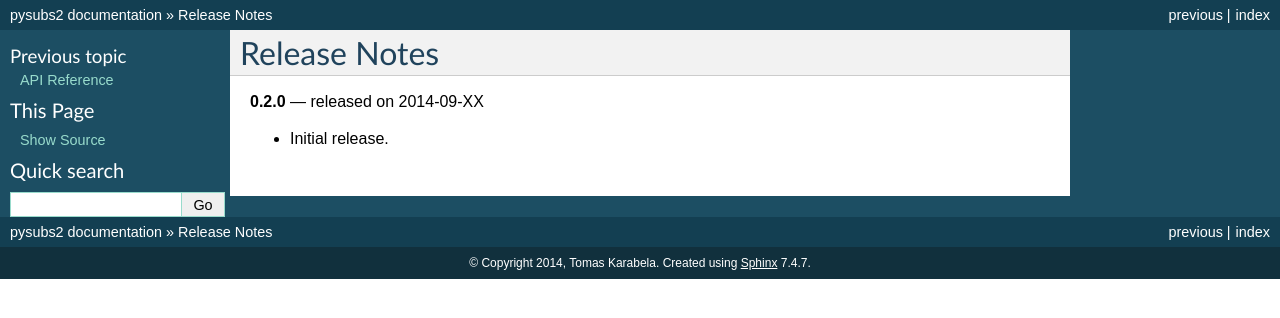
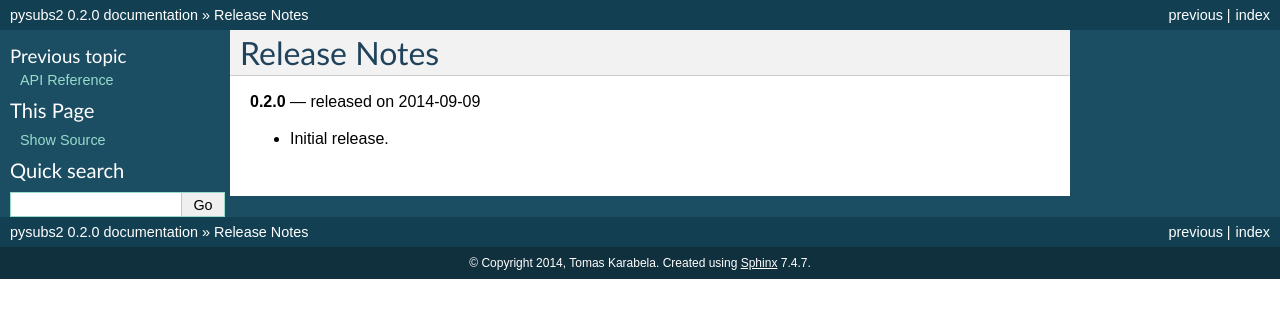
Before and after one commit to tkarabela/pysubs2, a Sphinx documentation site: the page built from docs/release-notes.rst, in a window 1280 px wide. Shown: the top 318 px of the page. Built offline with Sphinx 7.4.7, drawn with Linux system fonts in a browser that asks for light colours; the version number could not be read and is left out; the version number is read from the project's files by our own code.

Commit message:
Fix version

```diff
--- a/docs/release-notes.rst
+++ b/docs/release-notes.rst
@@ -1,6 +1,6 @@
 Release Notes
 =============
 
-**0.2.0** --- released on 2014-09-XX
+**0.2.0** --- released on 2014-09-09
 
 - Initial release.
--- a/setup.py
+++ b/setup.py
@@ -3,13 +3,12 @@
 
 from distutils.core import setup
 from textwrap import dedent
-from pysubs2 import VERSION
 
 setup(
     name = "pysubs2",
     packages = ["pysubs2"],
     scripts = ["scripts/pysubs2.py"],
-    version = VERSION,
+    version = "0.2.0",
     author = "Tomas Karabela",
     author_email = "tkarabela@seznam.cz",
     url = "https://github.com/tkarabela/pysubs2",
```
